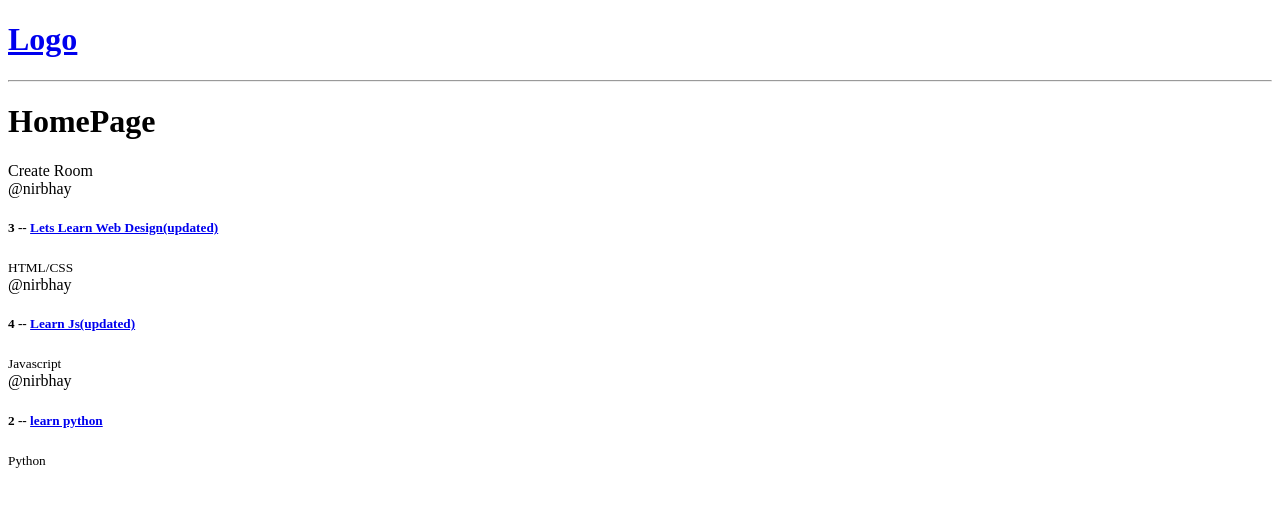
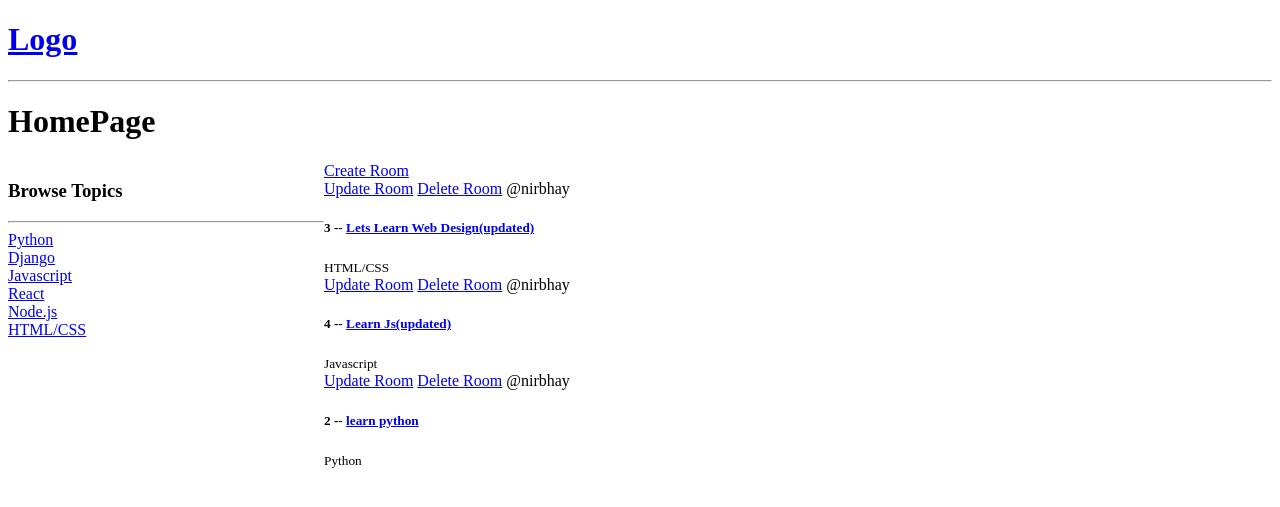
Before and after one commit to Nirbhay3010/Study-Buddy, a Django app: page / in a window 1280 px wide. Shown: the top 507 px of the page. Run offline with Django 3.2, Linux system fonts and the light colour scheme; data comes from the database, SQL or seed files in the repository; both versions use the stored data as it was after the commit.

Commit message:
Added Update and Delete Functionallity

```diff
--- a/base/templates/base/home.html
+++ b/base/templates/base/home.html
@@ -1,13 +1,34 @@
 <!DOCTYPE html>
 {% extends 'main.html' %}
-{%block content %}
+{% block content %}
+
+<style>
+.home-container{
+    display: grid;
+    grid-template-columns: 1fr 3fr;
+}
+</style>
+
     <h1>HomePage</h1>
+<div class="home-container">
     <div>
+        <h3>Browse Topics</h3>
+        <hr>
+        {% for topic in topics %}
 
-    <a herf="{% url 'create-room' }">Create Room</a>
+            <div>
+                <a href="{% url 'home' % ?q={{topic.name}}}">{{topic.name}}</a>
+            </div>
+        {% endfor %}
+    </div>
+
+    <div>
+        <a href="{% url 'create-room' %}">Create Room</a>
         <div>
             {% for room in rooms %}
                 <div>
+                    <a href="{% url 'update-room' room.id %}">Update Room</a>
+                    <a href="{% url 'delete-room' room.id %}">Delete Room</a>
                     <span>@{{room.host.username}}</span>
                     <h5>{{room.id}} -- <a href="{% url 'room' room.id %}">{{room.name}}</a></h5>
                     <small>{{room.topic.name}}</small>
@@ -15,6 +36,8 @@
 
             {% endfor %}
         </div>
+    </div>
+
 
 </div>
 
--- a/base/urls.py
+++ b/base/urls.py
@@ -4,5 +4,7 @@ from . import views
 urlpatterns=[
     path('',views.home,name="homepage"),
     path('room/<str:pk>/',views.room,name="room"),
-    path('create-room/',views.createRoom,name="create-room")
+    path('create-room/',views.createRoom,name="create-room"),
+    path('update-room/<str:pk>/',views.updateRoom,name="update-room"),
+    path('delete-room/<str:pk>/',views.deleteRoom,name="delete-room"),
 ]
--- a/base/views.py
+++ b/base/views.py
@@ -1,7 +1,7 @@
 from django.shortcuts import render, redirect
 from django.http.response import HttpResponse
 # Create your views here.
-from .models import Room
+from .models import Room,Topic
 from .forms import RoomForm
 # rooms=[
 #     {'id':1,'name':'Go Python!!'},
@@ -11,7 +11,8 @@ from .forms import RoomForm
 
 def home(request):
     rooms=Room.objects.all()
-    context={'rooms':rooms}
+    topics = Topic.objects.all()
+    context={'rooms':rooms, 'topics': topics}
     return render(request,'base/home.html',context)
 
 def room(request,pk):
@@ -32,5 +33,17 @@ def createRoom(request):
 def updateRoom(request, pk):
     room = Room.objects.get(id=pk)
     form = RoomForm(instance=room)
+    if request.method =='POST':
+        form = RoomForm(request.POST, instance=room)
+        if form.is_valid():
+            form.save()
+            return redirect('homepage')
     context={'form':form}
     return render(request, 'base/room_form.html',context)
+
+def deleteRoom(request,pk):
+    room = Room.objects.get(id=pk)
+    if request.method=="POST":
+        room.delete()
+        return redirect('homepage')
+    return render(request,'base/delete.html',{'obj':room})
```
Also changed, not shown: base/templates/base/delete.html (added, +12 -0 lines), base/static/home.css (added), db.sqlite3. Lines whose indentation alone changed are shown as unchanged.
